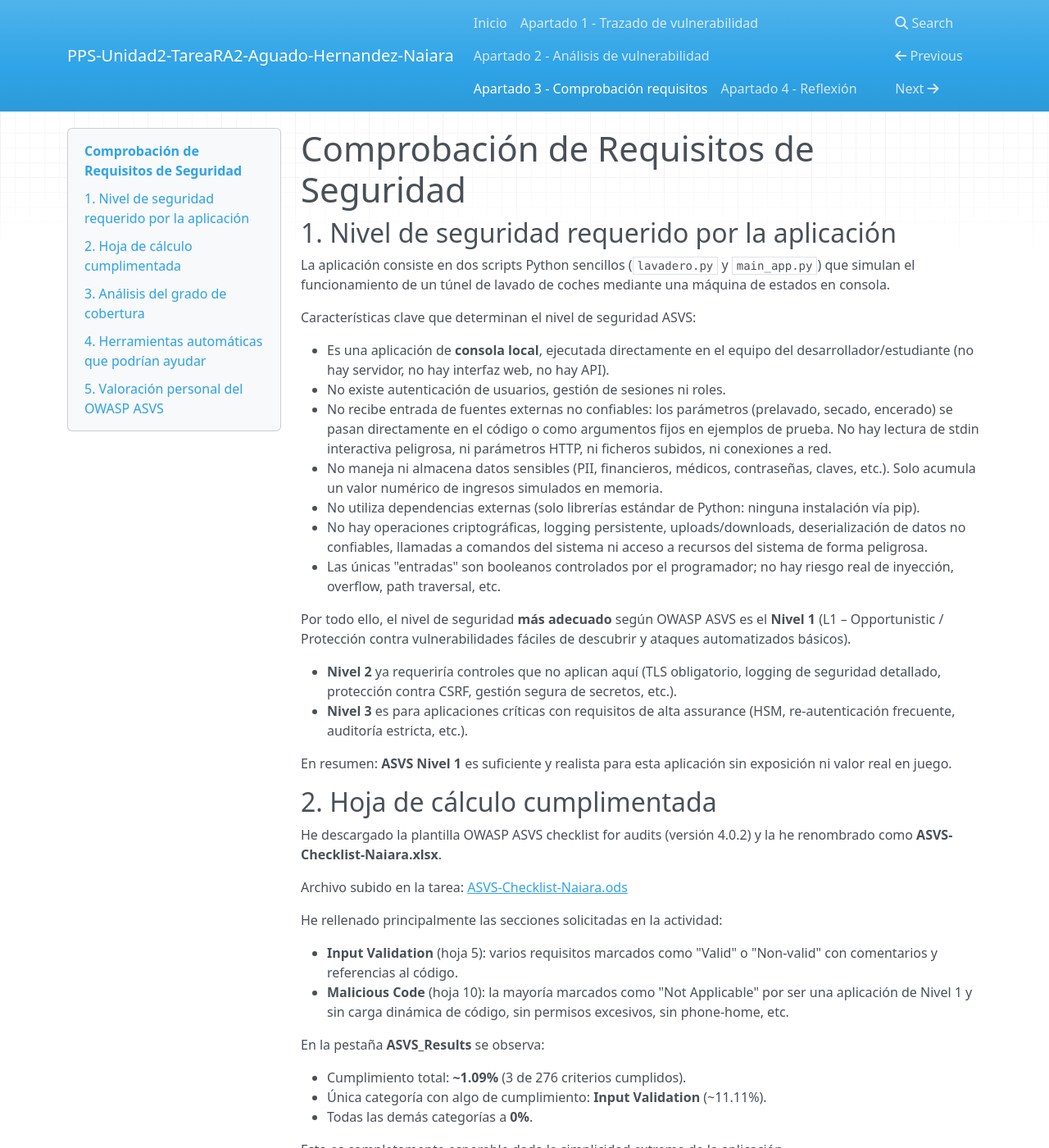
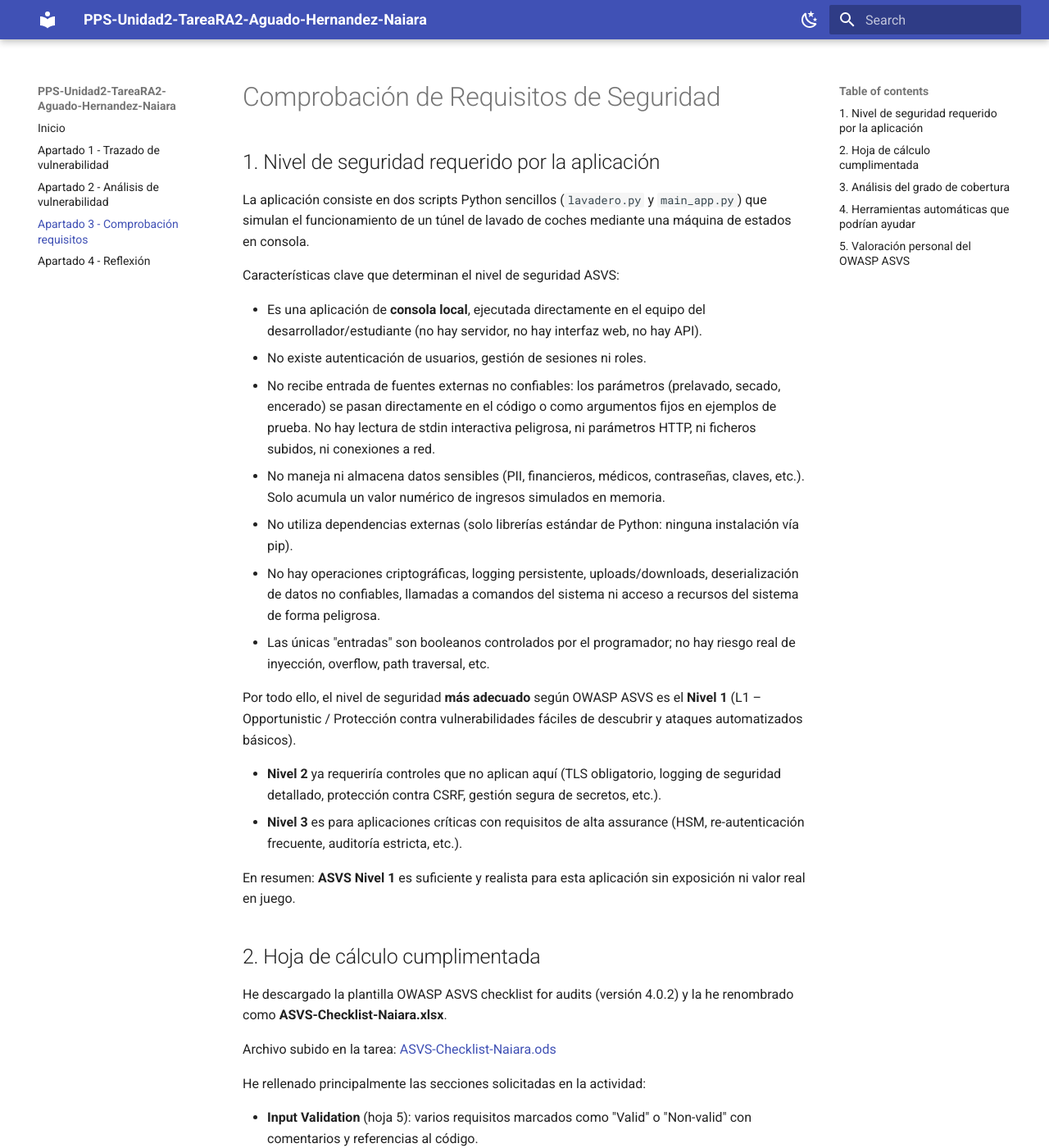
Before and after one commit to vjp-naiaraAH/PPS-Unidad2-TareaRA2-Aguado_Hernandez_Naiara, an MkDocs documentation site: the page built from docs/ComprobacionRequisitosAplicacion_naiara.md, in a window 1280 px wide and 1400 px high. Shown: the whole window at 82% size. Built offline with MkDocs 1.6.1 and Material for MkDocs 9.7.7, drawn with Linux system fonts in a browser that asks for light colours; nearby versions of some CDN libraries; some of the changed text lies outside the part shown.

Commit message:
un retoquin

```diff
--- a/mkdocs.yml
+++ b/mkdocs.yml
@@ -29,7 +29,14 @@
 # -------------------------------------------------------------
 # TEMA (Opcional, pero común)
 # -------------------------------------------------------------
-# theme:
-#   name: 'material' # Si usas el popular tema Material for MkDocs.
-#   # highlightjs: true
-#   # code_fences: true
+theme:
+  name: material           # ← Esto es lo que hace que quede bonito
+  palette:                 # Opcional: activa modo claro/oscuro automático
+    - scheme: default
+      toggle:
+        icon: material/weather-night
+        name: Modo oscuro
+    - scheme: slate
+      toggle:
+        icon: material/weather-sunny
+        name: Modo claro
--- a/requiriments.txt
+++ b/requiriments.txt
@@ -1,2 +1,2 @@
-tk
 mkdocs
+mkdocs-material
```
